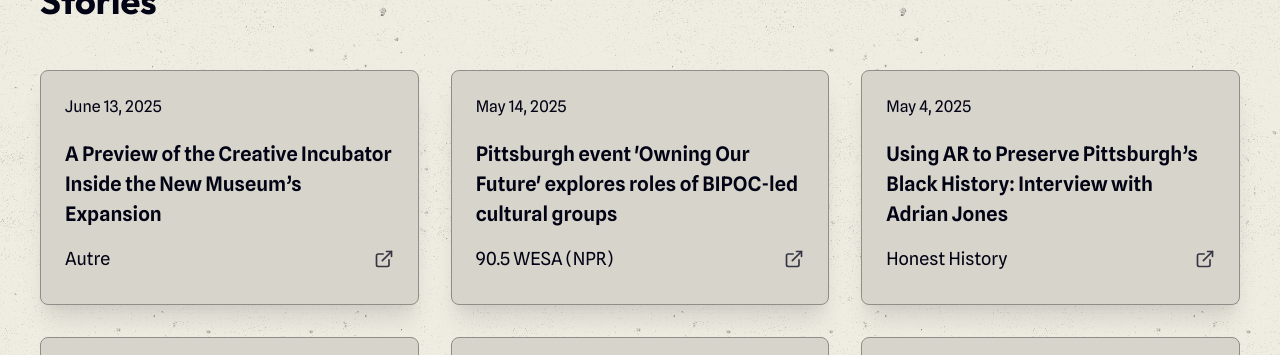
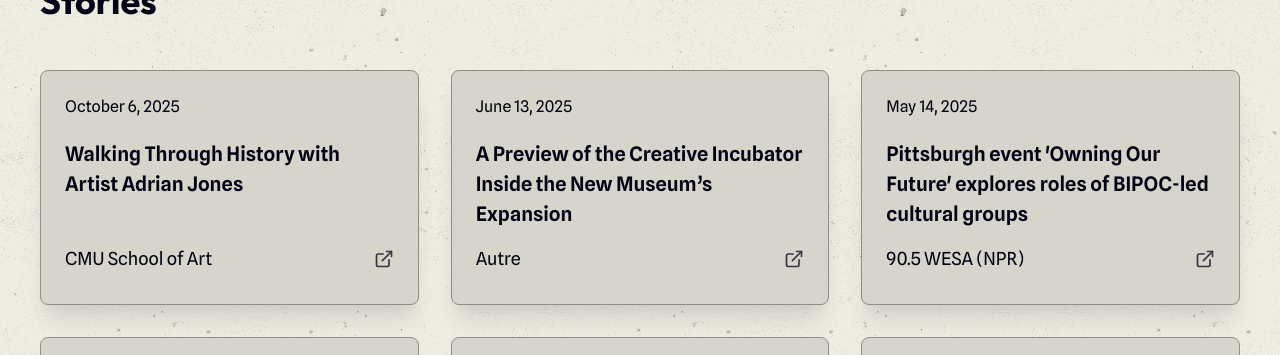
Before and after one commit to lookingglasspgh/lg-site-v1, a Next.js app: page /press in a window 1280 px wide. Shown: the part 202-557 px from the top of the page. Built offline with nearby package versions, Linux system fonts and the light colour scheme.

Commit message:
chore: press update (#99) (#100)

```diff
--- a/src/content/press.ts
+++ b/src/content/press.ts
@@ -15,6 +15,12 @@ const press = {
     HEADING: 'Stories',
     LINK_ALT: 'Link to',
     articles: [
+      {
+        title: 'Walking Through History with Artist Adrian Jones',
+        publication: 'CMU School of Art',
+        date: 'October 6, 2025',
+        url: 'https://art.cmu.edu/news/school/looking-glass-adrian-jones',
+      },
       {
         title:
           'A Preview of the Creative Incubator Inside the New Museum’s Expansion',
```
